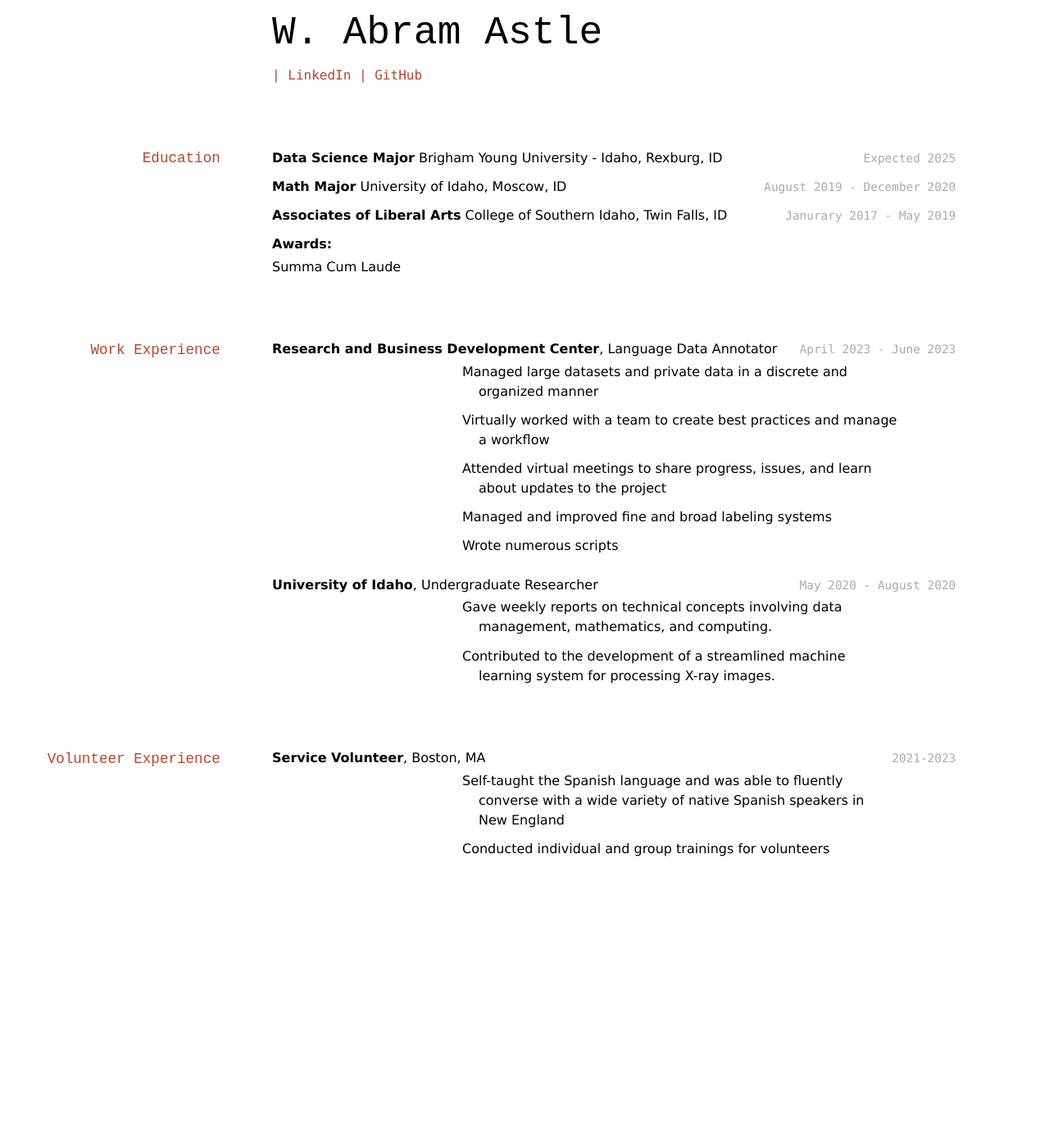
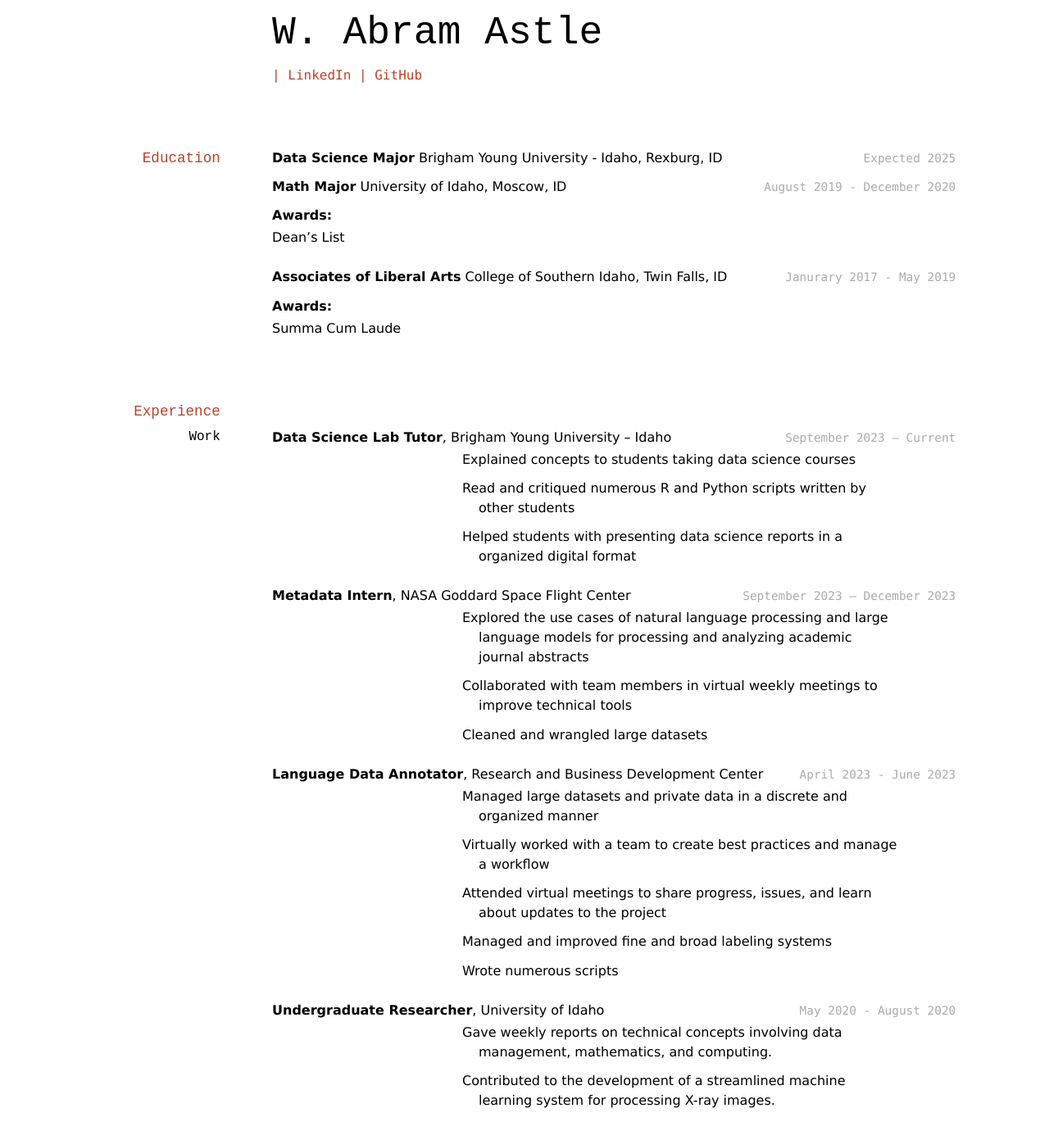
Before and after one commit to c-a-s-t-l-e/Astle-Resume, a Jekyll site: the page built from docs/index.md, in a window 1280 px wide and 1400 px high. Shown: the top 1391 px of the window at 82% size. Built offline with Jekyll 4.4.1, drawn with Linux system fonts in a browser that asks for light colours; some of the changed text lies outside the part shown.

Commit message:
Update index.md

```diff
--- a/docs/index.md
+++ b/docs/index.md
@@ -22,6 +22,10 @@ __Math Major__
 `August 2019 - December 2020`
 University of Idaho, Moscow, ID
 
+**Awards:**
+
+- Dean's List
+
 __Associates of Liberal Arts__
 `Janurary 2017 - May 2019`
 College of Southern Idaho, Twin Falls, ID
@@ -30,10 +34,31 @@ College of Southern Idaho, Twin Falls, ID
 
 - Summa Cum Laude
 
-## Work Experience
+## Experience
+
+### Work
+
+`September 2023 – Current`
+__Data Science Lab Tutor__, Brigham Young University – Idaho
+
+- Explained concepts to students taking data science courses
+
+- Read and critiqued numerous R and Python scripts written by other students
+
+- Helped students with presenting data science reports in a organized digital format
+
+`September 2023 – December 2023`
+__Metadata Intern__, NASA Goddard Space Flight Center
+
+- Explored the use cases of natural language processing and large language models for
+processing and analyzing academic journal abstracts
+
+- Collaborated with team members in virtual weekly meetings to improve technical tools
+
+- Cleaned and wrangled large datasets
 
 `April 2023 - June 2023`
-__Research and Business Development Center__, Language Data Annotator
+__Language Data Annotator__, Research and Business Development Center
 
 - Managed large datasets and private data in a discrete and organized manner
 
@@ -46,13 +71,17 @@ __Research and Business Development Center__, Language Data Annotator
 - Wrote numerous scripts
 
 `May 2020 - August 2020`
-__University of Idaho__, Undergraduate Researcher
+__Undergraduate Researcher__, University of Idaho
 
 - Gave weekly reports on technical concepts involving data management, mathematics, and computing.
 
 - Contributed to the development of a streamlined machine learning system for processing X-ray images.
 
-## Volunteer Experience
+### Data Science Society Projects
+
+### Personal Projects
+
+## Volunteering
 
 `2021-2023`
 __Service Volunteer__, Boston, MA
```
